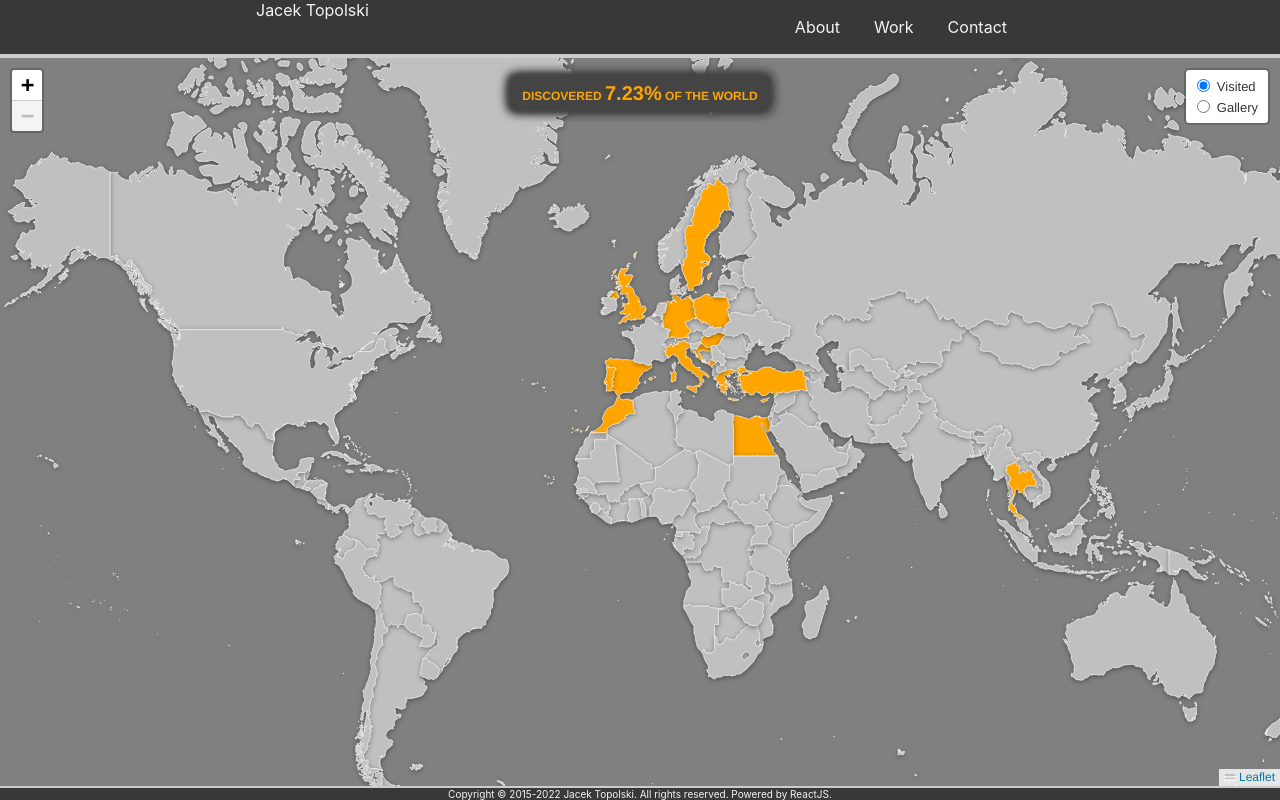
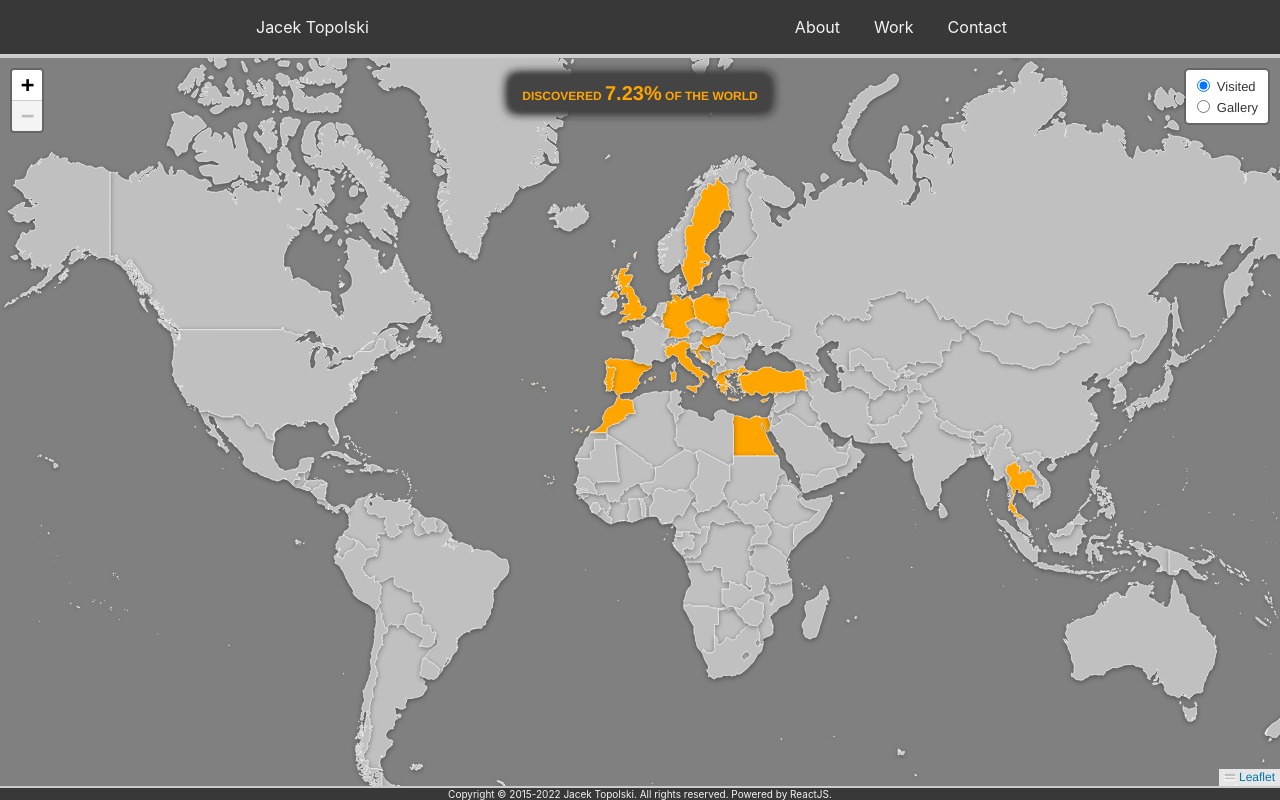
Before and after one commit to jajcek/travel_map, a React (Create React App) app: page /travel in a window 1280 px wide. Built offline with nearby package versions, Linux system fonts and the light colour scheme.

Commit message:
fixed top bar author link, automated copyright 'to' year

```diff
--- a/src/Footer.tsx
+++ b/src/Footer.tsx
@@ -11,7 +11,7 @@ const Container = styled.div`
 
 class Footer extends React.Component<{}, {}> {
     render() {
-      return <Container>Copyright © 2015-2022 Jacek Topolski. All rights reserved. Powered by ReactJS.</Container>;
+      return <Container>{`Copyright © 2015-${new Date().getFullYear()} Jacek Topolski. All rights reserved. Powered by ReactJS.`}</Container>;
     }
 }
 
--- a/src/Header.tsx
+++ b/src/Header.tsx
@@ -13,6 +13,7 @@ const Container = styled.header`
 
 const AuthorLink = styled(Link)`
     flex: 1 0 auto;
+    padding: 17px;
     padding-left: 20%;
 
     &, &:visited {
```
